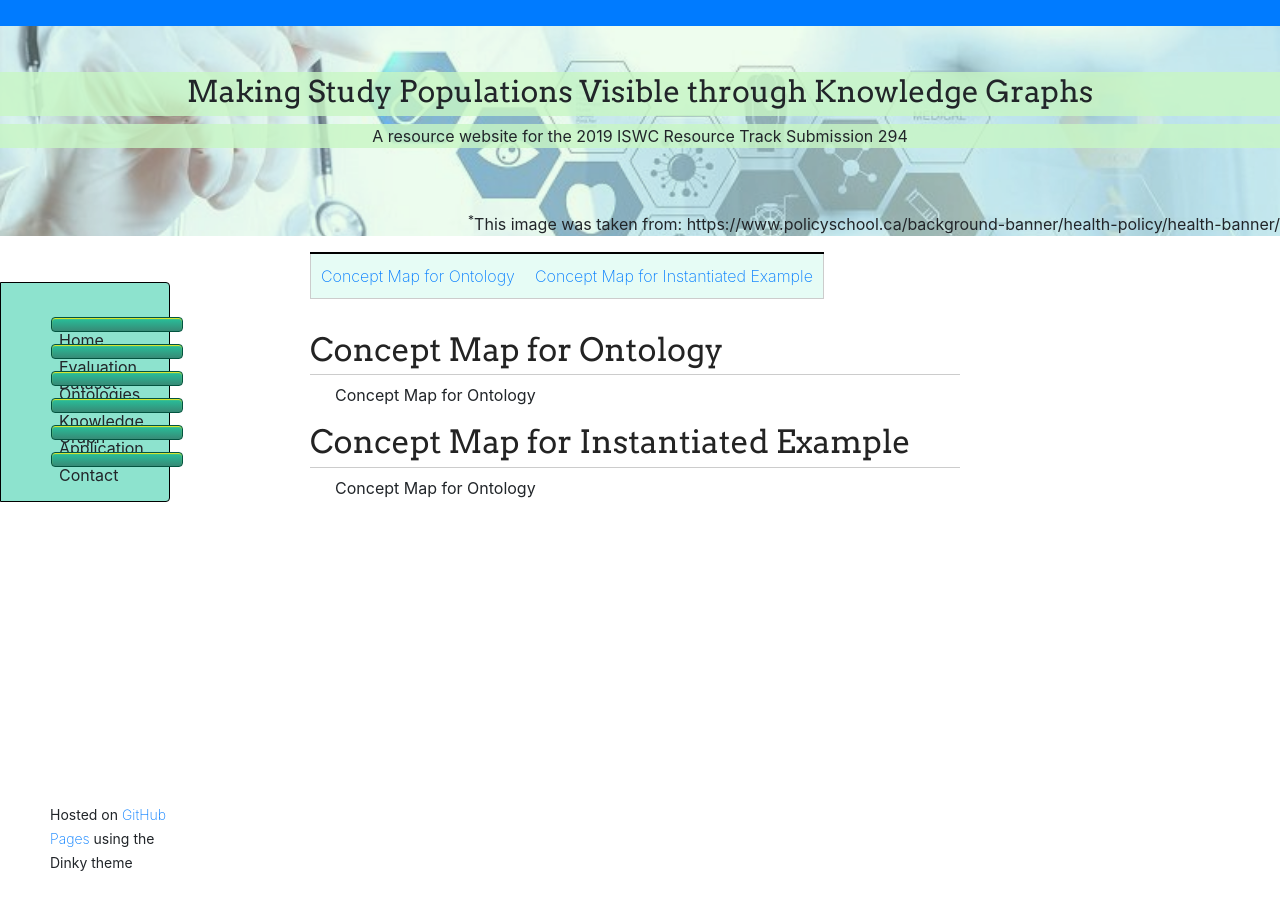
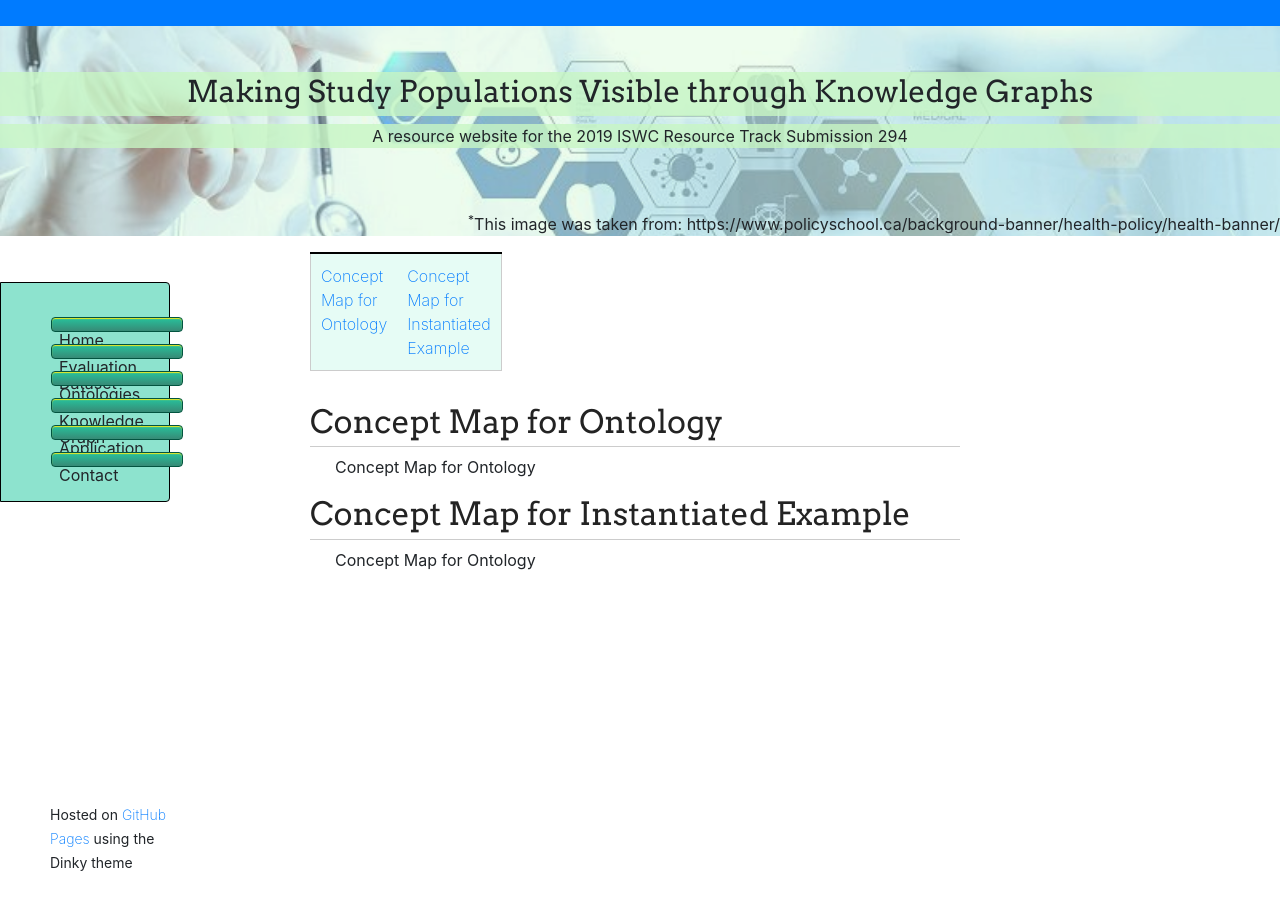
Before and after one commit to tetherless-world/study-cohort-ontology, a Jekyll site: the page built from schema-diagram.md, in a window 1280 px wide. Built offline with Jekyll 4.4.1, drawn with Linux system fonts in a browser that asks for light colours; nearby versions of some CDN libraries; our own code applies the rules of GitHub Pages for plain Markdown files; library files that are not in the unit come from our copies.

Commit message:
Update jekyll-theme-dinky.scss

```diff
--- a/_sass/jekyll-theme-dinky.scss
+++ b/_sass/jekyll-theme-dinky.scss
@@ -489,17 +489,21 @@ table.scroll {
   margin-bottom: 32px;
   text-align: left;
   width: 20%;
-border-collapse: collapse;
 }
 
-table.scroll tbody,
+table.scroll tbody{
+  border: 1px solid #ccc;
+  margin-bottom: 32px;
+  text-align: left;
+ }
+
 table.scroll thead { display:block; }
 
 thead tr th {
      font-family: 'Arvo', Helvetica, Arial, sans-serif;
 	font-size: 18px;
 	font-weight: normal;
-	width: 20%;
+	width: 200px;
   padding: 10px;
   background: #38d9a9;
   color: #FDFEFB;
@@ -514,10 +518,9 @@ table.scroll tbody {
 tbody { border-top: 2px solid black; }
 
 tbody td, thead th {
-     width: 20%;
+     width: 200px;
      padding:10px;
      background: #e6fcf5;
-     white-space: nowrap;
 }
 
 tbody td:last-child, thead th:last-child {
```
